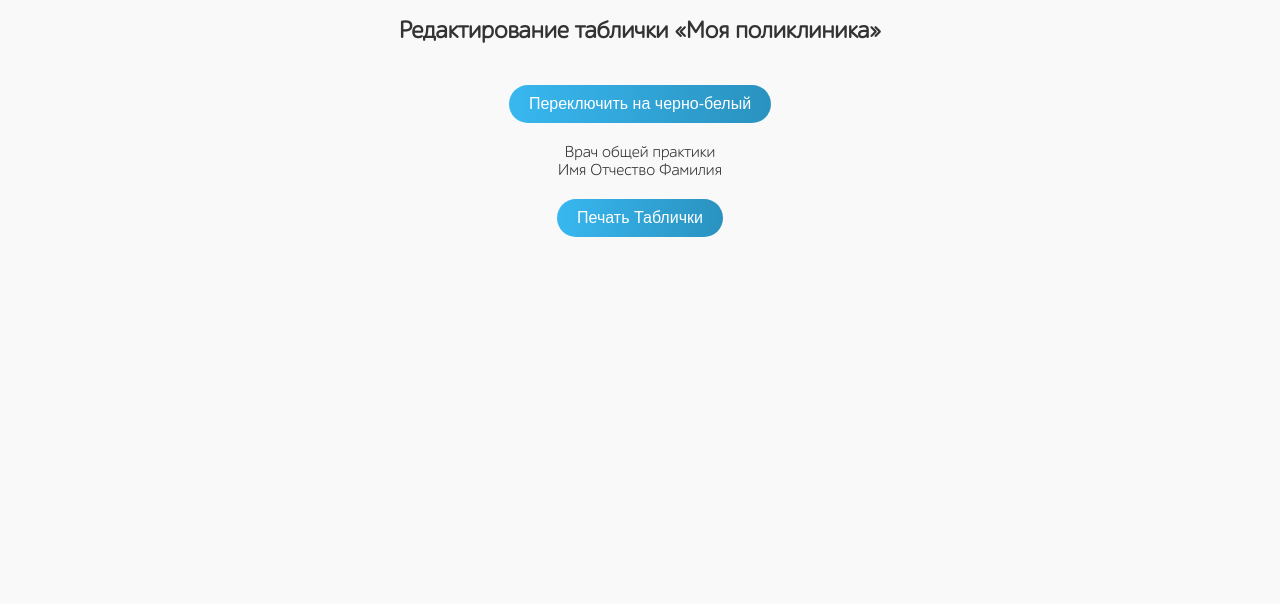
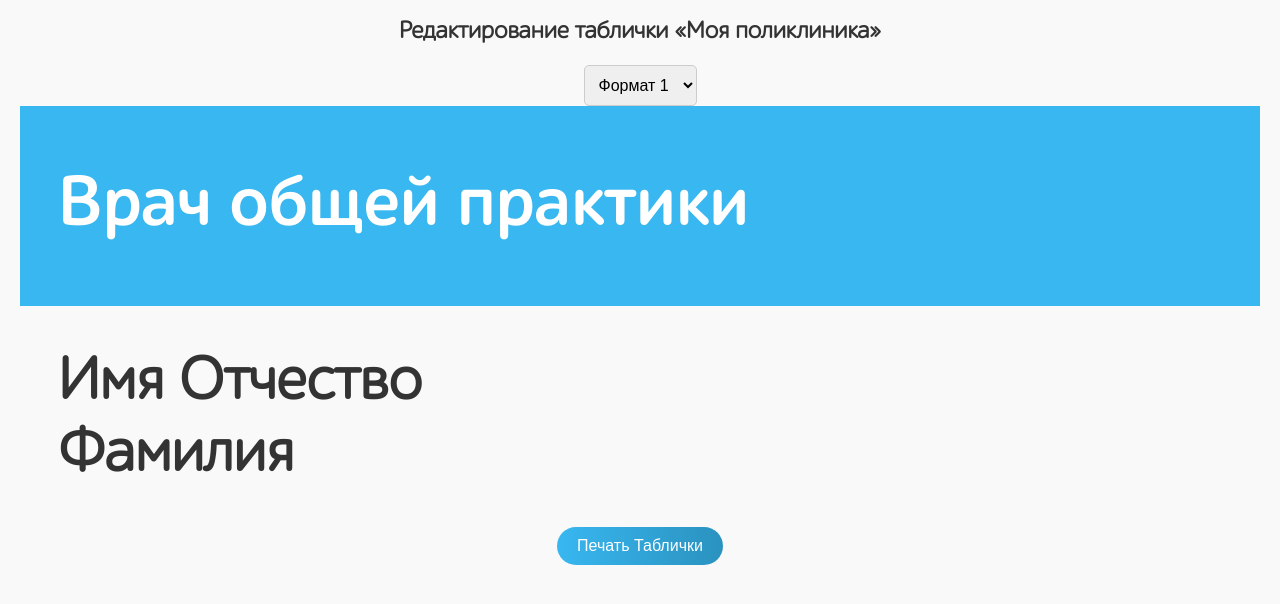
Before and after one commit to pavlova-spec/my-website, a plain HTML site: page index.html in a window 1280 px wide. Shown: the part 106-710 px from the top of the page. Drawn offline with Linux system fonts and the light colour scheme.

Commit message:
Update index.html

```diff
--- a/index.html
+++ b/index.html
@@ -6,8 +6,9 @@
     <title>Редактирование таблички</title>
     <!-- Подключение CSS -->
     <link rel="stylesheet" href="style.css">
+    <script src="script.js" defer></script>
 </head>
-<body class="color-mode">
+<body>
     <div id="header-container">
         <!-- Логотип -->
         <img id="logo" src="Layer 1 copy.png" alt="Логотип">
@@ -15,24 +16,43 @@
         <h1>Редактирование таблички «Моя поликлиника»</h1>
     </div>
 
-    <!-- Кнопка переключения цветного и черно-белого режима -->
-    <button id="toggle-color-mode">Переключить на черно-белый</button>
+    <!-- Выпадающий список для выбора формата -->
+    <select id="format-selector">
+        <option value="format1">Формат 1</option>
+        <option value="format2">Формат 2</option>
+        <option value="format3">Формат 3</option>
+    </select>
 
-    <!-- Контейнер для таблички -->
-    <div id="template">
-        <!-- Заголовок -->
-        <div id="header" contenteditable="true">Врач общей практики</div>
-        <!-- Основное имя -->
-        <div id="name">
-            <span contenteditable="true" id="firstname">Имя Отчество</span>
-            <span contenteditable="true" id="lastname">Фамилия</span>
+    <!-- Контейнер для шаблонов -->
+    <div id="template-container">
+        <!-- Формат 1 -->
+        <div id="format1" class="template">
+            <div id="header">Врач общей практики</div>
+            <div id="name">Имя Отчество<br>Фамилия</div>
+        </div>
+
+        <!-- Формат 2 -->
+        <div id="format2" class="template" style="display: none;">
+            <div id="fio-container">
+                <div id="fio">Имя Отчество</div>
+                <div id="fio-lastname">Фамилия</div>
+            </div>
+        </div>
+
+        <!-- Формат 3 -->
+        <div id="format3" class="template" style="display: none;">
+            <div id="cabinet">
+                <div id="room-number">325</div>
+                <div id="room-name">ЭКГ</div>
+            </div>
+            <div id="fio-container">
+                <div id="fio">Имя Отчество</div>
+                <div id="fio-lastname">Фамилия</div>
+            </div>
         </div>
     </div>
 
     <!-- Кнопка печати -->
     <button onclick="printTemplate()">Печать Таблички</button>
-
-    <!-- Подключение JavaScript -->
-    <script src="script.js"></script>
 </body>
 </html>
```
